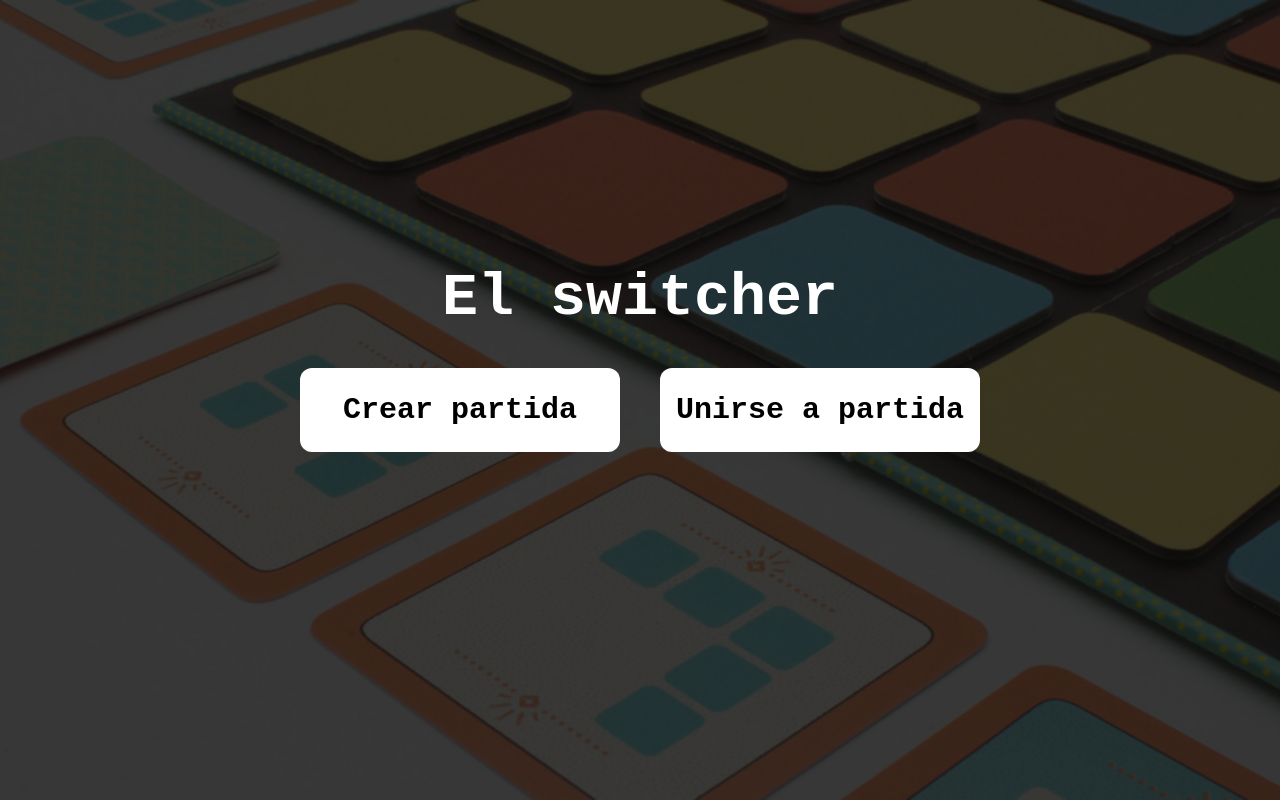
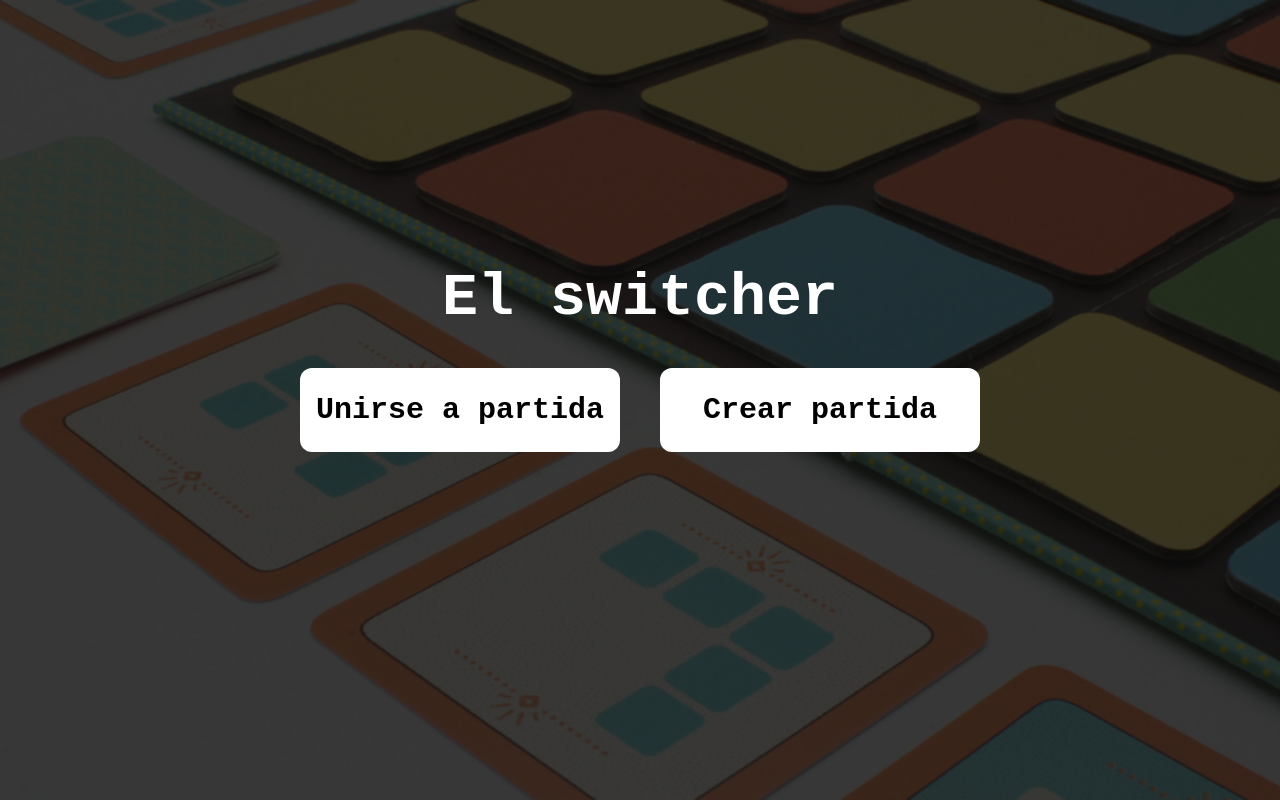
Before and after one commit to Grupo1-IS24/frontend-El-Switcher, a React (Vite) app: page / in a window 1280 px wide. Built offline with nearby package versions, Linux system fonts and the light colour scheme; a web font is replaced by a local one.

Commit message:
SCRUM-274 showForm en homepage

```diff
--- a/src/pages/HomePage.jsx
+++ b/src/pages/HomePage.jsx
@@ -1,18 +1,27 @@
+import { useState } from 'react';
 import BackgroundOverlay from '../components/BgOverlay/BgOverlay';
 import CreateGameButton from '../components/CreateGameButton/CreateGameButton';
 import JoinGameButton from '../components/JoinGameButton/JoinGameButton';
 import TitleText from '../components/TitleText/TitleText';
+import CreateGameForm from '../components/CreateGameForm/CreateGameForm';
 
 const HomePage = () => {
+  const [showForm, setShowForm] = useState(false);
   return (
     <div className='w-screen h-screen'>
       <BackgroundOverlay />
       <div className='absolute inset-0 flex flex-col items-center justify-center gap-10'>
-        <TitleText />
-        <div className='flex flex-row items-center justify-center gap-10 mb-20'>
-          <CreateGameButton />
-          <JoinGameButton />
-        </div>
+        {showForm ? (
+          <CreateGameForm setShowForm={setShowForm} />
+        ) : (
+          <>
+            <TitleText />
+            <div className='flex flex-row items-center justify-center gap-10 mb-20'>
+              <JoinGameButton />
+              <CreateGameButton setShowForm={setShowForm} />
+            </div>
+          </>
+        )}
       </div>
     </div>
   );
```
